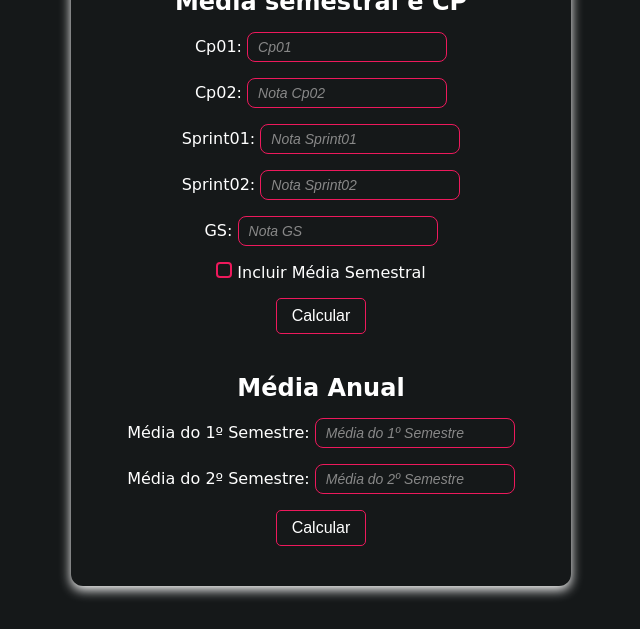
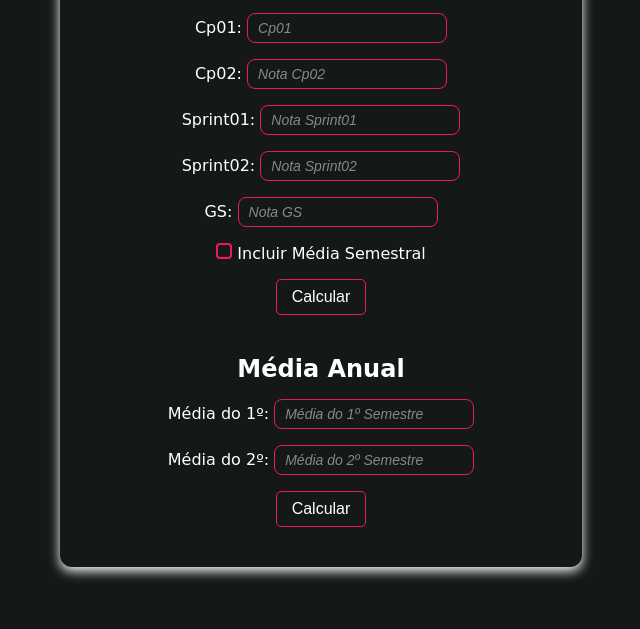
Before and after one commit to d-araujof/Notas_Fiap, a plain HTML site: page index.html in a window 1280 px wide. Shown: the part 171-800 px from the top of the page, without its empty margins (319-959 px from the left). Drawn offline with Linux system fonts and the light colour scheme; a web font is replaced by a local one.

Commit message:
Add files via upload

```diff
--- a/index.html
+++ b/index.html
@@ -42,11 +42,13 @@
 
         <div class="container-anual">
             <h2 class="espaco">Média Anual</h2>
-            <label>Média do 1º Semestre:</label>
-            <input class="espaco caixa" type="number" id="media1Semestre" step="0.1" placeholder="Média do 1º Semestre"><br>
+            <label>Média do 1º:</label>
+            <input class="espaco caixa" type="number" id="media1Semestre" step="0.1"
+                placeholder="Média do 1º Semestre"><br>
 
-            <label>Média do 2º Semestre:</label>
-            <input class="espaco caixa" type="number" id="media2Semestre" step="0.1" placeholder="Média do 2º Semestre"><br>
+            <label>Média do 2º:</label>
+            <input class="espaco caixa" type="number" id="media2Semestre" step="0.1"
+                placeholder="Média do 2º Semestre"><br>
 
             <button class="espaco" onclick="calcularMediaAnual()">Calcular</button>
 
@@ -57,4 +59,5 @@
     <script src="./script.js"></script>
 
 </body>
+
 </html>
--- a/style.css
+++ b/style.css
@@ -22,8 +22,7 @@ body {
 }
 
 .container {
-    max-width: 500px;
-    width: 100%;
+    margin: 1rem;
     padding: 24px;
     border-radius: 12px;
     box-shadow: 0 4px 12px var(--Corpo);
@@ -84,7 +83,6 @@ button:hover {
     transition: background-color 0.3s;
 }
 
-
 .caixa {
     background-color: var(--Fundo);
     color: var(--Corpo);
```
